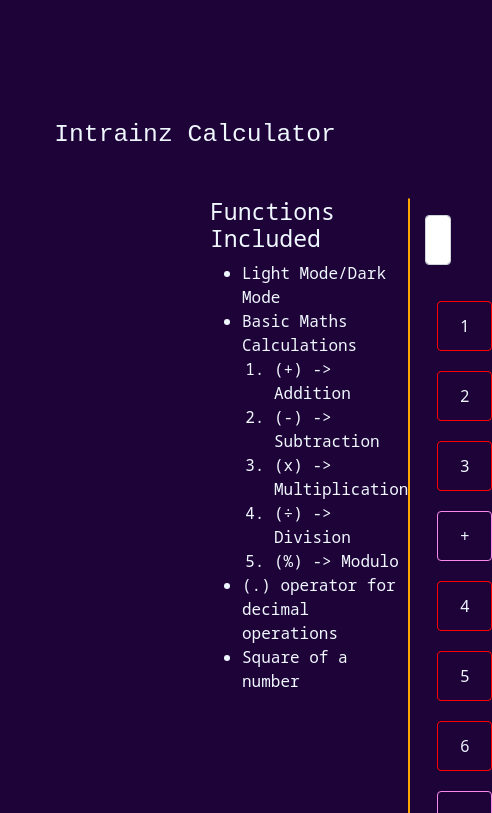
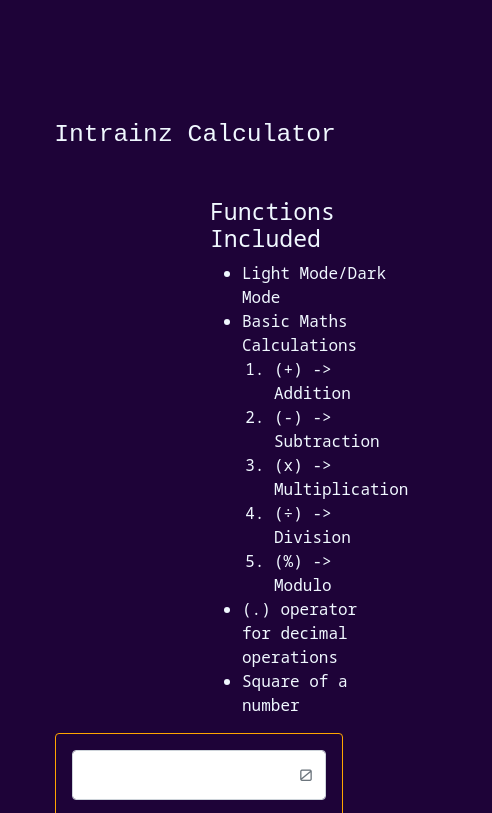
Before and after one commit to ameybagwe12/Caculator_Project, a plain HTML site: page index.html in a window 390 px wide. Shown: the top 813 px of the page, 492 px wide, since content can reach past the window. Drawn offline with nearby package versions, Linux system fonts and the light colour scheme.

Commit message:
media queries

```diff
--- a/index.html
+++ b/index.html
@@ -15,7 +15,7 @@
   <body>
     <main>
             <h2>Intrainz Calculator</h2>
-        <section class="mt-5">
+        <section class="section mt-5">
         <div class="functions">
             <h3>Functions Included</h3>
             <ul>
--- a/styles.css
+++ b/styles.css
@@ -78,3 +78,16 @@ section {
     background-color: aliceblue;
     color: black;
 }
+
+@media(max-width:900px){
+    .section{
+        flex-direction: column;
+    }
+    .card {
+        margin-left: 14%;
+    }
+    /* .functions {
+        display: flex;
+        justify-content: center;
+    } */
+}
```
